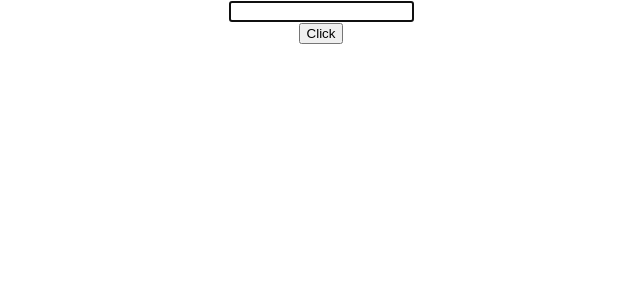
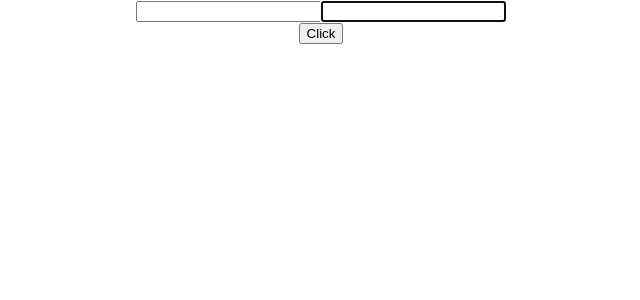
Before and after one commit to Mhdez221993/react-playground, a React (Create React App) app: page / in a window 1280 px wide. Shown: the top 300 px of the page, without its empty margins (319-959 px from the left). Built offline with nearby package versions, Linux system fonts and the light colour scheme.

Commit message:
Use Refs with callbacks

```diff
--- a/src/components/RefsDemo.js
+++ b/src/components/RefsDemo.js
@@ -4,11 +4,16 @@ class RefsDemo extends Component {
   constructor(props) {
     super(props)
     this.inputRef = createRef()
+    this.cbRef = null
+    this.setCbRef = element => this.cbRef = element
   }
 
   componentDidMount() {
-    this.inputRef.current.focus()
-    console.log(this.inputRef);
+    if (this.cbRef) {
+      this.cbRef.focus()
+    }
+    // this.inputRef.current.focus()
+    // console.log(this.inputRef);
   }
 
   handleClick = () => {
@@ -23,7 +28,13 @@ class RefsDemo extends Component {
           ref={this.inputRef}
         />
 
+        <input
+          type="text"
+          ref={this.setCbRef}
+        />
+
         <br />
+
         <button
           onClick={this.handleClick}
         >Click</button>
```
